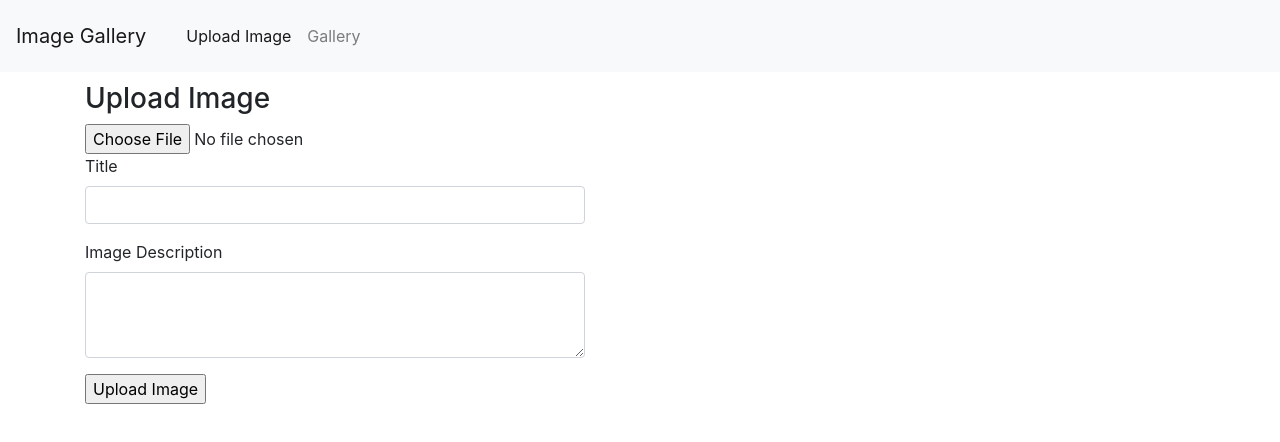
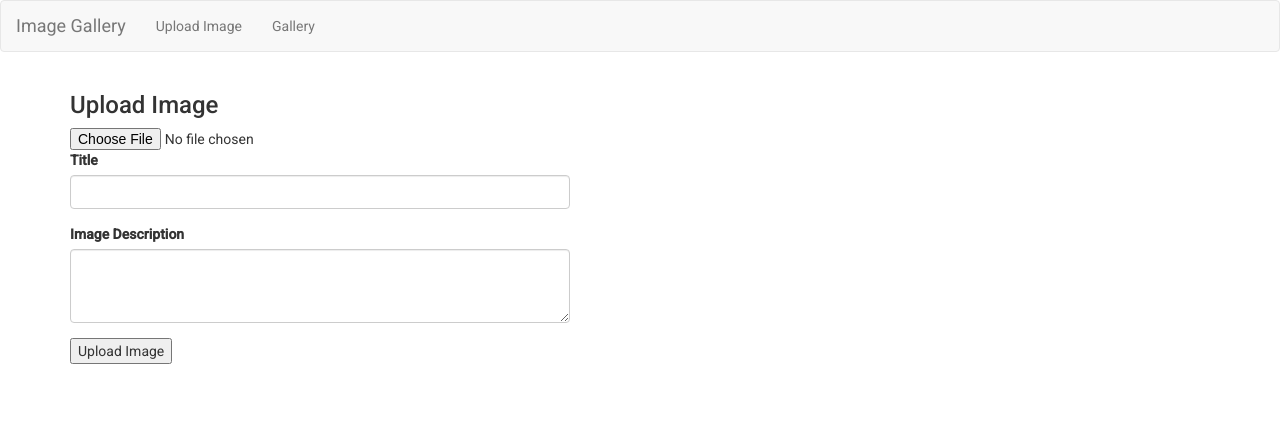
Before and after one commit to athulharold/Online-Gallery, an Angular app: page /upload in a window 1280 px wide. Shown: the top 442 px of the page. Built offline with nearby package versions, Linux system fonts and the light colour scheme.

Commit message:
Final 2 Navbar Corrected

```diff
--- a/package.json
+++ b/package.json
@@ -21,7 +21,7 @@
     "@angular/platform-browser": "~10.0.2",
     "@angular/platform-browser-dynamic": "~10.0.2",
     "@angular/router": "~10.0.2",
-    "bootstrap": "^4.5.0",
+    "bootstrap": "^3.3.7",
     "jquery": "^3.5.1",
     "rxjs": "~6.5.5",
     "tether": "^1.4.7",
--- a/src/app/app-routing.module.ts
+++ b/src/app/app-routing.module.ts
@@ -3,7 +3,7 @@ import { Routes, RouterModule } from '@angular/router';
 
 
 const routes: Routes = [
-	{ path: '', pathMatch: 'full', redirectTo: '/upload'}
+	{ path: '', pathMatch: 'full', redirectTo: '/gallery'}
 ];
 
 @NgModule({
--- a/src/app/app.component.html
+++ b/src/app/app.component.html
@@ -1,2 +1,2 @@
-
+<app-header></app-header>
 <router-outlet></router-outlet>
--- a/src/app/app.module.ts
+++ b/src/app/app.module.ts
@@ -10,9 +10,11 @@ import {RouterModule} from '@angular/router';
 import { UploadModule } from './upload/upload.module';
 import {ImageGalleryModule} from './image-gallery/image-gallery.module';
 import { BrowserAnimationsModule } from '@angular/platform-browser/animations';
+import { HeaderComponent } from './header/header.component';
 @NgModule({
   declarations: [
-    AppComponent
+    AppComponent,
+    HeaderComponent
   ],
   imports: [
     BrowserModule,
--- a/src/app/header/header.component.html
+++ b/src/app/header/header.component.html
@@ -1,20 +1,20 @@
+<nav class="navbar navbar-default">
+	<div class="container-fluid">
+		<div class="navbar-header">
+  <button type="button" class="navbar-toggle" (click)="collapsed = !collapsed">
+	<span class="icon-bar" *ngFor="let iconBar of [1, 2, 3]"></span>
+  </button>
+  <a routerLink="/" class="navbar-brand">Image Gallery</a>
+</div>
+<div class="navbar-collapse" [class.collapse]="collapsed" (window:resize)="collapsed = true">
+		<ul class="nav navbar-nav">
+			<li><a [routerLink]="['/upload']" >Upload Image <span class="sr-only">(current)</span></a></li>
+			<li><a [routerLink]="['/gallery']" >Gallery</a></li>
+		</ul>
 
-<nav class="navbar navbar-expand-lg navbar-light bg-light">
-  <a class="navbar-brand" href="#">Image Gallery</a>
-<!--   <button class="navbar-toggler" type="button" data-toggle="collapse" data-target="#navbarSupportedContent" aria-controls="navbarSupportedContent" aria-expanded="false" aria-label="Toggle navigation"> -->
-<!--    <span class="navbar-toggler-icon"></span> -->
-<!--   </button> -->
+	</div>
+	</div>
+</nav>
 
-  <div class="navbar" id="navbarSupportedContent"> <!-- collapse navbar-collapse -->
-    <ul class="navbar-nav "> <!-- mr-auto -->
-      <li class="nav-item active">
-        <a class="nav-link" href="#"> Upload Image <span class="sr-only">(current)</span></a>
-      </li>
-      <li class="nav-item">
-        <a class="nav-link" [routerLink]="['/gallery']">Gallery</a>
-      </li>
 
-    </ul>
-
-  </div>
-</nav>
+<!-- <span class="sr-only">(current)</span> -->
--- a/src/app/image-gallery/image-gallery.component.html
+++ b/src/app/image-gallery/image-gallery.component.html
@@ -1,19 +1,10 @@
- <div class="container">
-	<div class="row">
-		<div class="col-12">
-			<button class="btn btn-primary float-right">
-				Upload Image
-			</button>
-		</div>
-	</div>
-</div>
 
-
-<!-- This div tag becomes active only when an image is clicked -->
 <div class="container">
 	<a (click)="closeClick()" *ngIf="clickedit">
 		<img src="assets/images-file/close.png" alt="Close Button">
 	</a>
+
+	<!-- This div tag becomes active only when an image is clicked -->
 	 <div class="row" *ngIf="clickedit">
 		<div class="container">
 			<div class="row" style="text-align: center;">
@@ -25,7 +16,7 @@
 			 				 <img src="assets/Back-end/uploads/{{clickedImage.src}}"
 			 				 class="figure-img img-fluid img-thumbnail mx-auto d-block"
 			 				 alt="Image cannot be displayed"
-			 				 style="height: 400px; max-width: 600px;
+			 				 style="height: 500px; max-width: auto;
 			 				   object-position: contain;">
 			 				 <figcaption class="figure-caption text-left"
 			 				 style="font-weight: bold; font-size:xx-large; text-align: center;">
@@ -50,11 +41,13 @@
 				  <div>
 					<figure class="figure">
 						<a (click)="clicked(i)">
+						<div>
 		 				 <img src="assets/Back-end/uploads/{{i.src}}"
 		 				 class="figure-img img-fluid img-thumbnail mx-auto d-block"
 		 				 alt="Image cannot be displayed"
-		 				 style="height: 200px; max-width: 200px;
+		 				 style="height: 150px;  width: auto;
 		 				   object-position: contain;">
+		 				</div>
 		 				</a>
 		 				<a (click)="clicked(i)">
 		 				 <figcaption class="figure-caption text-left">{{i.title}}</figcaption>
--- a/src/app/image-gallery/image-gallery.module.ts
+++ b/src/app/image-gallery/image-gallery.module.ts
@@ -12,6 +12,7 @@ import { MatToolbarModule} from '@angular/material/toolbar';
 import { MatIconModule } from '@angular/material/icon';
 import {MatListModule} from '@angular/material/list';
 import { MatButtonModule } from  '@angular/material/button';
+
 
 
 // import {CustomersComponent} from '../customers/customers.component';
--- a/src/app/upload/upload.component.html
+++ b/src/app/upload/upload.component.html
@@ -1,14 +1,3 @@
-<app-header></app-header>
-
-<head>
-    <meta charset="UTF-8">
-    <title>Title</title>
-    <link rel="stylesheet" href="https://stackpath.bootstrapcdn.com/bootstrap/4.5.0/css/bootstrap.min.css" integrity="sha384-9aIt2nRpC12Uk9gS9baDl411NQApFmC26EwAOH8WgZl5MYYxFfc+NcPb1dKGj7Sk" crossorigin="anonymous">
-
-</head>
-<body>
-
-
 
 <div class="container" style="margin-top: 10px">
 <h3>Upload Image</h3>
@@ -31,5 +20,3 @@
     <input type="submit" value="Upload Image"/>
 </form>
 </div>
-
-</body>
--- a/src/app/upload/upload.module.ts
+++ b/src/app/upload/upload.module.ts
@@ -1,6 +1,6 @@
 import { NgModule } from '@angular/core';
 import { CommonModule } from '@angular/common';
-import { HeaderComponent } from '../header/header.component';
+
 import { UploadRoutingModule } from './upload-routing.module';
 import { UploadComponent } from './upload.component';
 
@@ -8,7 +8,7 @@ import { UploadComponent } from './upload.component';
 
 @NgModule({
   declarations: [UploadComponent,
-  				 HeaderComponent],
+  				 ],
   imports: [
     CommonModule,
     UploadRoutingModule
```
Also changed, not shown: 2 other files (tests, documents, lock files or other folders).
